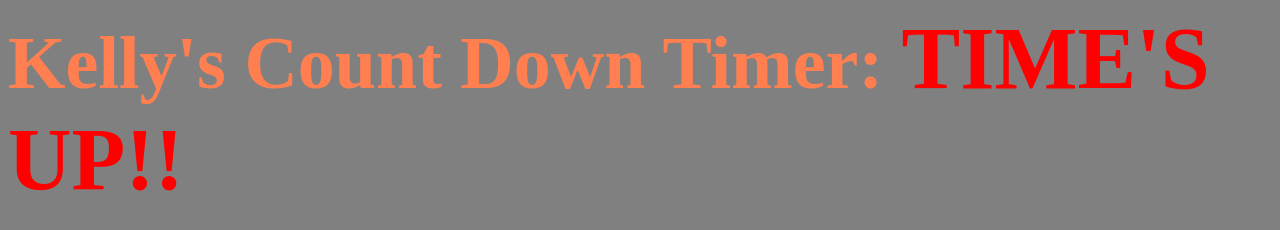
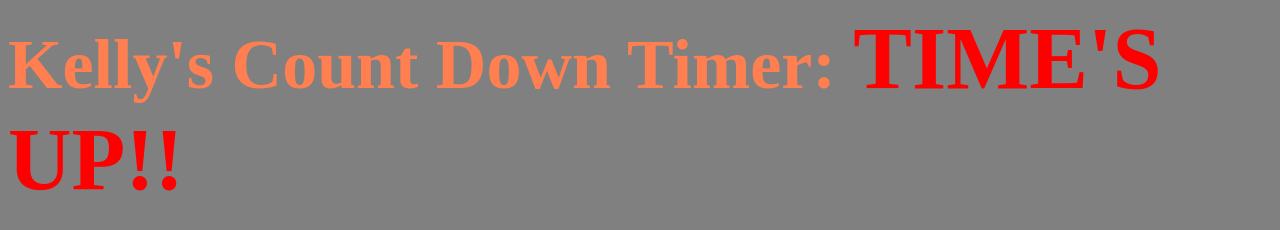
Before and after one commit to KellyLWilson/CountDownTimer, a plain HTML site: page index.html in a window 1280 px wide. Drawn offline with Linux system fonts and the light colour scheme.

Commit message:
Update style.css

```diff
--- a/css/style.css
+++ b/css/style.css
@@ -5,7 +5,7 @@ body {
 h1 {
     display: inline;
     font: Luminari, fantasy;
-    font-size: 74px;
+    font-size: 70px;
     font-weight: bold
     margin-top: 0px;
     color: coral;
```
